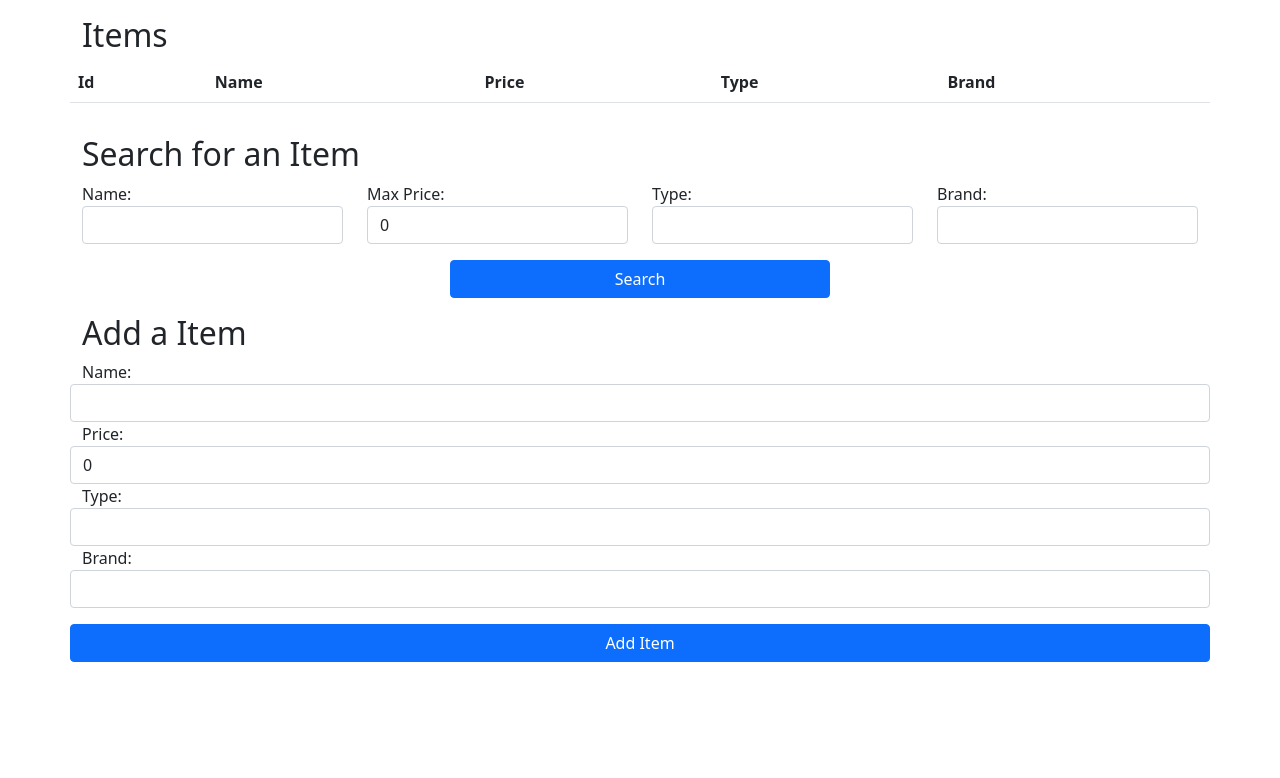
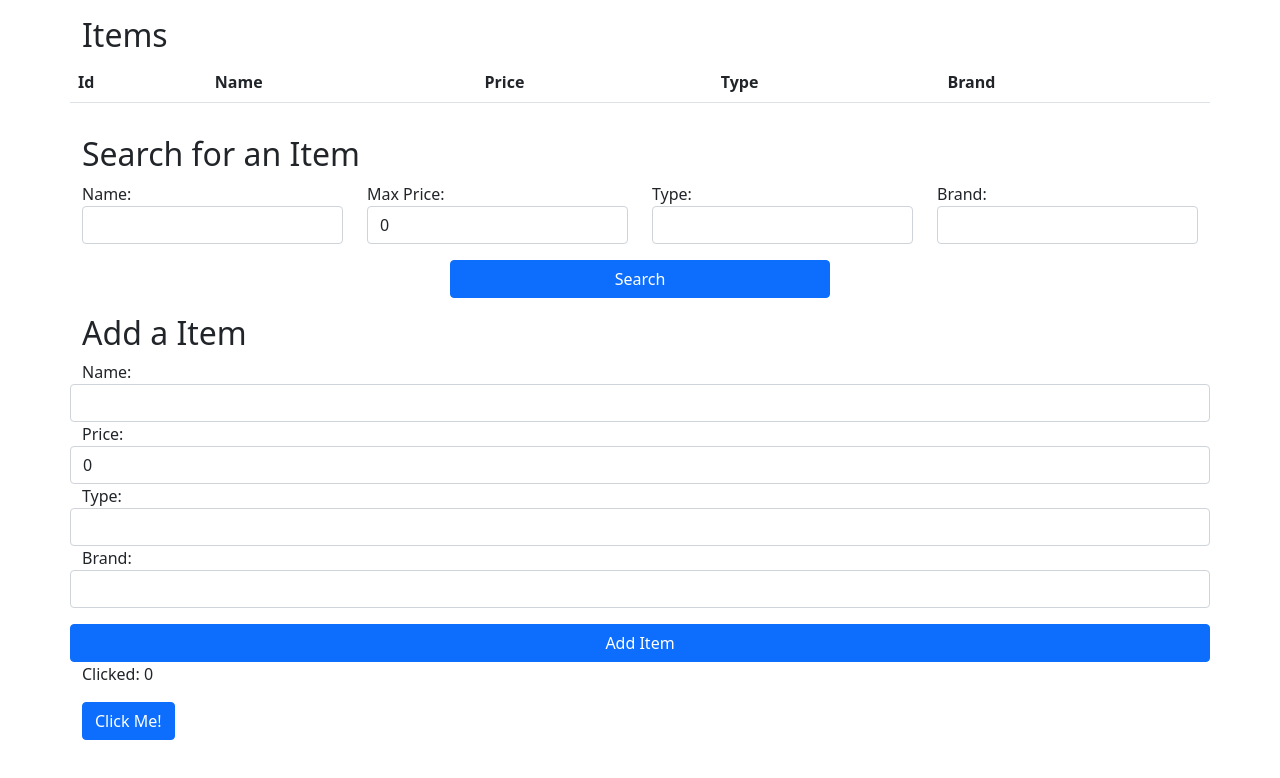
Before and after one commit to Unhynged/Inventory, a React (Create React App) app: page / in a window 1280 px wide. Shown: the top 778 px of the page. Built offline with nearby package versions, Linux system fonts and the light colour scheme.

Commit message:
Modified App.js and created Class.js
Made modifications to add componentDidMount, componentDidUpdate, componentWillUnmount to class.js as well as import path in App.js

```diff
--- a/src/App.js
+++ b/src/App.js
@@ -2,10 +2,12 @@
 import AddItem from "./AddItem";
 import { useState } from "react";
 import ItemsDisplay from "./ItemsDisplay";
+import Test from "./Class";
 
 function App() {
   const [filters, setFilters] = useState({});
   const [data, setData] = useState({ items: [] });
+  const [showTest, setShowTest] = useState(true);
 
   const updateFilters = (searchParams) => {
     setFilters(searchParams);
@@ -13,22 +15,21 @@
 
   const addItemToData = (item) => {
     let items = data["items"];
-    // item.id = items.length; we want to remove the fact that we manually set the id. We want to send this item to the server and the server will automatically give it an id. Even though the item added doesn't have an id by default, it will automatically be given an id when we try to add it to the database. Every single item in the database has to have an id and so if there is no id sent, it will automatically give it a unique id. It iwll do that by looking at the other id's that exist and picking one that is one more than the largest id that is currently there.
 
     const requestOptions = {
       method: "POST",
       headers: {
         "Content-Type": "application/json",
       },
-      body: JSON.stringify(item), // must convert to string
+      body: JSON.stringify(item),
     };
     fetch("http://localhost:3000/items", requestOptions)
       .then((response) => response.json())
-      .then((data) => console.log(data)); // what fetch does is allow you to send a request to a URL. This is the most basic way to do this in react. Inside the parentheses you type the URL you want to send the request to. The reason typed "http://localhost:3000/items" is because by default, what will happen is when we run the json-server we want to access the items or resource, as the key here is items. GET POST PUT DELETE .
+      .then((data) => console.log(data));
 
-    items.push(item); // we're going to get a response from the request through .then() It will wait for the request to go through, wait for a response to come back and then will allow us to grab the response and examine. fetch("http://localhost:3000/items", requestOptions).then((response) => response.json());
+    items.push(item);
     setData({ items: items });
-  }; // Fetch and HTTP Requests: this function here addItemToData is add the item to our memory, computers RAM. This is temporary, as soon as we turn off the computer or we stop the web server, all these items go away. To make this persistant we need to send a request to our server and to tell the server to store this item to our db.json . What we want to send here is the item that we want to add to the database.
+  };
 
   const filterData = (data) => {
     const filteredData = [];
@@ -71,65 +72,96 @@
       <div className="row mt-3">
         <AddItem addItem={addItemToData} />
       </div>
+      {showTest ? <Test destroy={setShowTest}/> : null}
     </div>
   );
 }
 
 export default App;
 
-// We want to create a database as the items we're creating are just being stored by react and the items are disappearing on a refresh.
+// Lifecycle methods are what you're going to use for class-based components.
 //
-// HTTP - Hypertext transfer protocol
+// Hooks specifically, the use effect hook, what you're going to use for functional components.
 //
-// Usually when you're going to have a database and you're going to have your front-end adding something to the databased, looking at stuff in the database, you create an API, an application programming interface. You'll usually create a restful API; rest stands for Representational State Transfer. In this case we don't want to create our own API, make our own separate server, we don't want to write the back end of this application, thats not the point of this tutorial.
+// The point of these is to allow some more advanced behaviour for your components; so essentially right when your component loads can you run something. Or when your component is being destroyed so longer rendered on the screen, can you run a clean up operation.
 //
-// Instead we're going to us a JSON server. NPM package, allows us to create a mock rest api with simply one file, a json file.
+// CLASS-BASED COMPONENT SETUP
+//-------------------------------
+// Created class.js to make the class-based component. Import React from "react";
+//------------------------------
+// export default class TEST extends React.Component {
+//    constructor(props) {
+//        this.state = {
+//            count: 0
+//        };
+//    }
+//-------------------------------------------------
+//  clickedButton() {
+//      this.setState({ count: this.state.count + 1});
+//      console.log("clicked!");
+//  }
 //
-// npm install -g json-server
+//    render() {
+//        <div>
+//            <p>Clicked: {this.state.count}</p>
+//            <button className="btn btn-primary" onCick={() => this.   clickedButton()}>Click Me!</button>
+//        </div>;
+//    }
 //
-// The reason you need to do this (-g , global) is so that you can run this server from anywhere, you don't have to be necessarily be inside this inventory folder.
+//----------------------------------
 //
-// JSON stands for Javascript Object Notation,so whatever you would do in javascript you could write here in terms of creating an object. You'll have to make sure you have double quotations surrounding all your strings or key bouts.
+// LIFE CYCLE METHODS
 //
-// {
-//    "items": []
+// componentDidMount() {
+//    conosle.log("mounted!")
 // }
 //
-// Running the JSON Server
+// MOUNT
+// Mounting is the process of outputting the virtual representation of a component into the final UI representation. In a browser that would mean ouputting a React Element into an actual DOM element.
 //
-// Go to Terminal, in the directory where you have this db.json file located.
-// > json-server db.json
+// Essentially this allows you to have an operation that you can perform right away once your component is rendered to the screen.
 //
-// Now we have a rest api running that is going to allow
+// componentDidUpdate() {
+//     console.log("updated!")
+// }
 //
-// Fetch and HTTP Requests
+// Called immediately after updating occurs.. Not called for the initial render.
 //
-// Fetch and HTTP Requests: this function here addItemToData is add the item to our memory, computers RAM. This is temporary, as soon as we turn off the computer or we stop the web server, all these items go away. To make this persistant we need to send a request to our server and to tell the server to store this item to our db.json . What we want to send here is the item that we want to add to the database.
+// componentWillUnmount() {
+//      console.log("unmounted!")
+// }
 //
-// what fetch does is allow you to send a request to a URL. This is the most basic way to do this in react. Inside the parentheses you type the URL you want to send the request to. The reason typed "http://localhost:3000/items" is because by default, what will happen is when we run the json-server we want to access the items or resource, as the key here is items.
-//
-// HTTP Methods
-//
-// Whenever you're accessing a web resource, website, you're having an http request sent to the server running that website and then that server is going to send you a response that contains the data that you asked for. Most often the data you're getting is the html that makes up a page. Sending a GET request to the servers to get the html that makes up that webpage (90% of the time).
-//
-// GET POST PUT DELETE
-//
-// Adding items to the database
-// headers: {
-//    "Content-Type": "application/json"
-// },
-// body: JSON.stringify(item)
-//
-// A header is essentially extra information that you're passing along to the server, we're telling the server hey the data we're going to pass here is going to be in the application/json, so get ready for it, we're giving it to you. You need to have this header, you can have more than one header.
-//
-// item.id = items.length; we want to remove the fact that we manually set the id. We want to send this item to the server and the server will automatically give it an id. Even though the item added doesn't have an id by default, it will automatically be given an id when we try to add it to the database. Every single item in the database has to have an id and so if there is no id sent, it will automatically give it a unique id. It iwll do that by looking at the other id's that exist and picking one that is one more than the largest id that is currently there.
-//
-// we're going to get a response from the request through .then() It will wait for the request to go through, wait for a response to come back and then will allow us to grab the response and examine. fetch("http://localhost:3000/items", requestOptions).then((response) => response.json());
-//
-// RECAP and SUMMARY
-//
-// Send request to json server, json server essentially adding and getting stuff from the db.json file. All we're doing is adding stuff to the file, sending a POST request to it which we defined, the body of the post request is the POST request is the item that we want to add but we're doing to stringify it first. Then send the request with those request options, we wait for response, get json from the response, that json is really the new item that the server added for us, we grab it and push it into the items list and set out data equal to the new items list which we've modified by adding data.
+// This is before a component is to be destroyed or go away, this is a cleanup operation.
 //
 //
 //
 //
+//
+//
+//
+//
+//
+//
+//
+//
+//
+//
+//
+//
+//
+//
+//
+//
+//
+//
+//
+//
+//
+//
+//
+//
+//
+//
+//
+//
+//
--- /dev/null
+++ b/src/Class.js
@@ -0,0 +1,42 @@
+import React from "react";
+
+export default class Test extends React.Component {
+  constructor(props) {
+    super(props);
+    this.state = {
+      count: 0,
+    };
+  }
+
+  componentDidMount() {
+    console.log("mounted!");
+  }
+
+  componentDidUpdate() {
+    console.log("updated!");
+  }
+
+  componentWillUnmount() {
+    console.log("cleanup");
+  }
+
+  clickedButton() {
+    this.setState({ count: this.state.count + 1 });
+    console.log("Clicked!");
+    this.props.destroy(false);
+  }
+
+  render() {
+    return (
+      <div>
+        <p>Clicked: {this.state.count}</p>
+        <button
+          className="btn btn-primary"
+          onClick={() => this.clickedButton()}
+        >
+          Click Me!
+        </button>
+      </div>
+    );
+  }
+}
```
